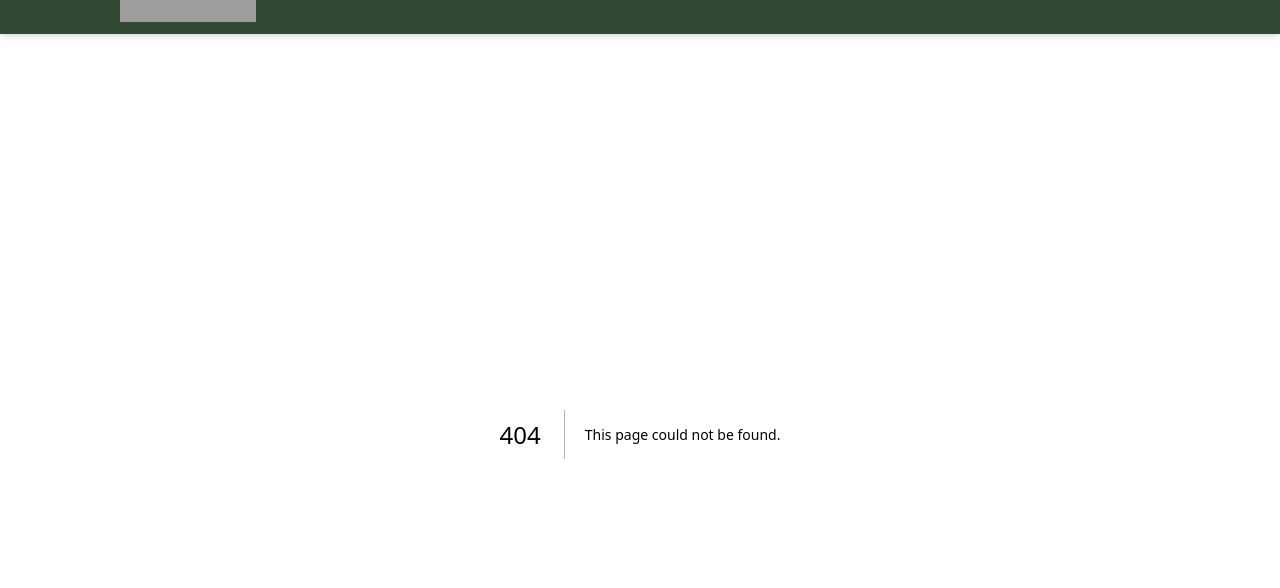
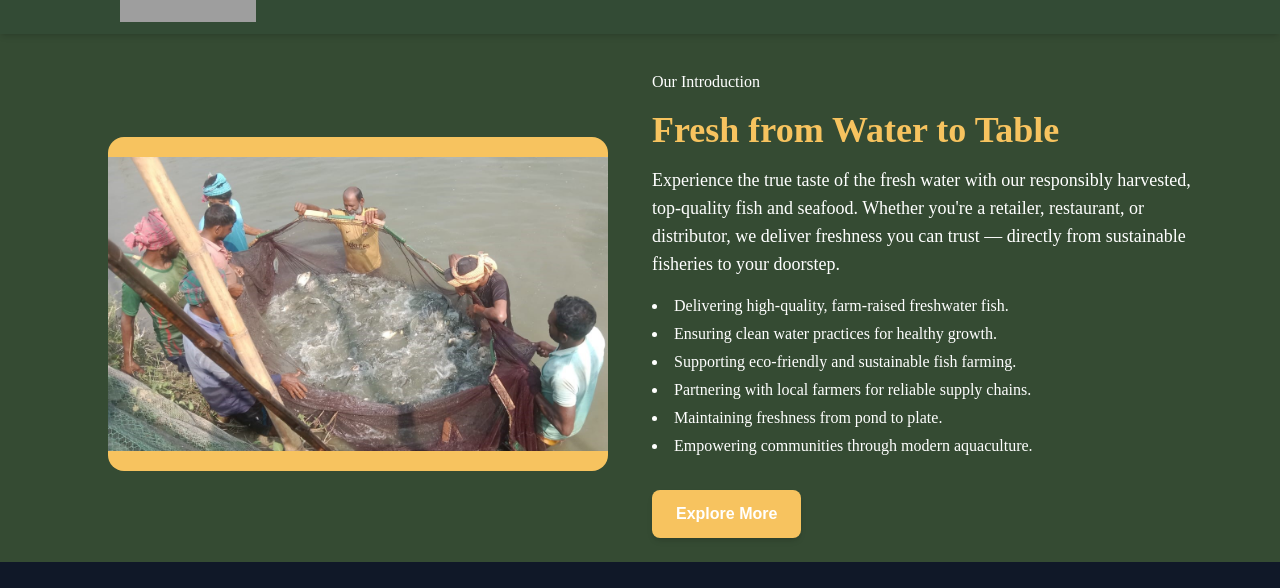
Before and after one commit to Ali-awesome/pbal, a Next.js app: page /Overview in a window 1280 px wide. Before the commit this address had no page. Shown: the part 128-716 px from the top of the page. Built offline with nearby package versions, Linux system fonts and the light colour scheme; grey boxes are pictures that could not be loaded.

Commit message:
Modified Home Page a little

```diff
--- /dev/null
+++ b/src/app/Gallery/gallery.module.css
@@ -0,0 +1,3 @@
+nav{
+    font-family: "Century Gothic";
+}
--- a/src/app/Gallery/page.tsx
+++ b/src/app/Gallery/page.tsx
@@ -1,4 +1,5 @@
 import React from "react";
+import GalleryNav from "@/app/components/GalleryNav";
 
 interface Photos {
   id: number;
@@ -15,14 +16,36 @@ const Project: React.FC = async () => {
 
   return (
     <section>
-      <div className="flex flex-col bg-[url(/images/style.png)] bg-cover bg-no-repeat pt-5 h-screen">
-        <div className="custom-bg mb-5 my-auto">
-          <h1 className="text-center text-5xl text-[#F7C35F]">Gallery</h1>
-          <p className="text-center text-2xl">Explore our projects.</p>
+      <div className="flex flex-col bg-[url(/images/style.png)] bg-cover bg-no-repeat">
+        <div className="custom-bg mb-5 my-auto relative w-full">
+          <img
+            className="h-96 object-cover rounded-lg w-7xl mx-auto"
+            src="/images/fish1.jpg"
+            alt=""
+          />
+          <div className="absolute inset-0 bg-black/40 flex flex-col flex-row-sm items-center justify-center">
+            <h1 className="text-center text-5xl text-[#F7C35F]">PROJECTS</h1>
+            <p className="text-center text-2xl">Explore our projects.</p>
+          </div>
         </div>
-
+        <div className="w-2xl mx-auto">
+          <GalleryNav />
+        </div>
+        {/* <nav className="w-full mb-4 text-white ">
+          <ul className="flex flex-wrap items-center justify-center gap-4">
+            <li className="bg-gray-900 p-2">
+              <Link href="">Completed</Link>
+            </li>
+            <li className="bg-gray-900 p-2">
+              <Link href="">Ongoing</Link>
+            </li>
+            <li className="bg-gray-900 p-2">
+              <Link href="">Upcoming</Link>
+            </li>
+          </ul>
+        </nav> */}
         <div className="flex justify-center gap-2 flex-wrap mb-5 my-auto">
-          {photos.slice(0, 10).map((photo) => (
+          {photos.slice(0, 3).map((photo) => (
             <div
               key={photo.id}
               className="shadow-sm border-2 border-[#F7C35F] w-full max-w-64 rounded-lg overflow-hidden mb-2"
--- /dev/null
+++ b/src/app/Overview/page.tsx
@@ -0,0 +1,55 @@
+import Image from "next/image";
+import Link from "next/link";
+import React from "react";
+
+const Overview = () => {
+  return (
+    <section className="flex flex-col lg:flex-row items-center justify-between bg-transparent rounded-xl p-6 gap-6 max-w-6xl mx-auto mt-3">
+      <div className="w-full lg:w-1/2 flex justify-center items-center">
+        <Image
+          src="/images/Fish.jpg"
+          alt="Catching Fish"
+          width={500}
+          height={400}
+          className="aspect-3/2 border-y-20 rounded-2xl border-[#F7C35F]"
+        />
+
+        {/*
+        <video autoPlay muted loop className="w-full h-auto rounded-lg">
+          <source src="/videos/creativity.mp4" type="video/mp4" />
+          Your browser does not support the video tag.
+        </video>
+        */}
+      </div>
+
+      <div className="w-full lg:w-1/2 text-center lg:text-left space-y-4 text-white">
+        <p className="custom-bg">Our Introduction</p>
+        <h2 className="text-3xl md:text-4xl font-bold font-[Livvic] text-[#F7C35F]">
+          Fresh from Water to Table
+        </h2>
+        <p className="text-base md:text-lg custom-bg">
+          Experience the true taste of the fresh water with our responsibly
+          harvested, top-quality fish and seafood. Whether you're a retailer,
+          restaurant, or distributor, we deliver freshness you can trust —
+          directly from sustainable fisheries to your doorstep.
+        </p>
+        <ul className="list-disc list-inside text-white space-y-1 font-[Livvic]">
+          <li>Delivering high-quality, farm-raised freshwater fish.</li>
+          <li>Ensuring clean water practices for healthy growth.</li>
+          <li>Supporting eco-friendly and sustainable fish farming.</li>
+          <li>Partnering with local farmers for reliable supply chains.</li>
+          <li>Maintaining freshness from pond to plate.</li>
+          <li>Empowering communities through modern aquaculture.</li>
+        </ul>
+        <Link
+          className="inline-block mt-4 px-6 py-3 bg-[#F7C35F] text-white font-semibold rounded-lg shadow-md hover:bg-[#F7C35F] transition"
+          href="\Gallery"
+        >
+          Explore More
+        </Link>
+      </div>
+    </section>
+  );
+};
+
+export default Overview;
--- /dev/null
+++ b/src/app/components/GalleryNav.tsx
@@ -0,0 +1,31 @@
+"use client";
+import * as React from "react";
+import Button from "@mui/material/Button";
+import ButtonGroup from "@mui/material/ButtonGroup";
+
+export default function FlexButtonGroup() {
+  return (
+    <ButtonGroup
+      aria-label="flex button group"
+      sx={{
+        p: 2,
+        maxWidth: "100%",
+        overflow: "auto",
+        resize: "horizontal",
+        color: "#1a202c",
+        varient:"solid",
+      }}
+      fullWidth
+    >
+      <Button className=" text-white" sx={{ flex: 1 }}>
+        Completed
+      </Button>
+      <Button className="bg-gray-900 text-white" sx={{ flex: 1 }}>
+        Ongoing
+      </Button>
+      <Button className="bg-gray-900 text-white" sx={{ flex: 1 }}>
+        Upcoming
+      </Button>
+    </ButtonGroup>
+  );
+}
--- a/src/app/page.tsx
+++ b/src/app/page.tsx
@@ -1,4 +1,5 @@
 import Contact from "@/app/Contact/page";
+import Overview from "@/app/Overview/page";
 
 export default function Home() {
   return (
@@ -25,6 +26,7 @@ export default function Home() {
           </div>
         </div>
       </section>
+      <Overview />
       <Contact />
     </main>
   );
```
Also changed, not shown: public/images/Fish.jpg (added).
